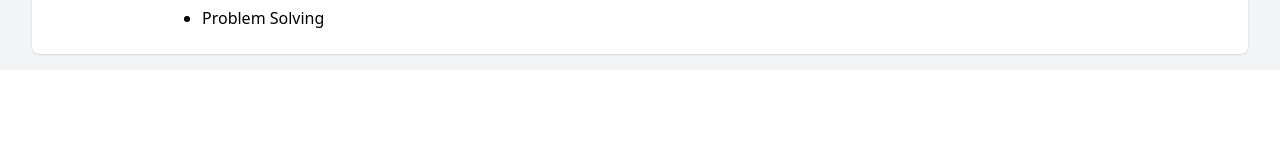
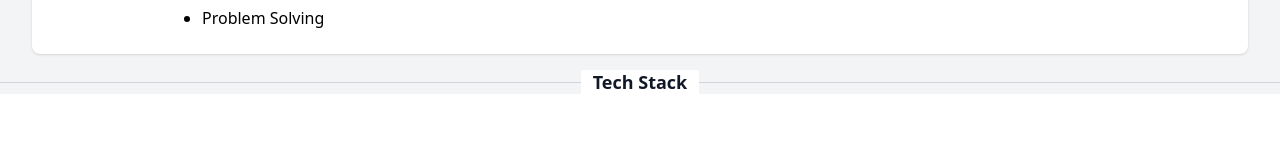
Before and after one commit to Reece-Carruthers/reece-website, a React (Vite) app: page / in a window 1280 px wide. Shown: the part 1357-1517 px from the top of the page. Built offline with nearby package versions, Linux system fonts and the light colour scheme; a web font is replaced by a local one.

Commit message:
Add a header for the tech stack

```diff
--- a/src/App.jsx
+++ b/src/App.jsx
@@ -22,6 +22,14 @@
                     ))}
                 </ul>
             </div>
+            <div className="relative">
+                <div className="absolute inset-0 flex items-center" aria-hidden="true">
+                    <div className="w-full border-t border-gray-300"></div>
+                </div>
+                <div className="relative flex justify-center">
+                    <span className="bg-white px-3 text-lg font-bold leading-6 text-gray-900">Tech Stack</span>
+                </div>
+            </div>
             <TechStack />
         </>
     )
```
